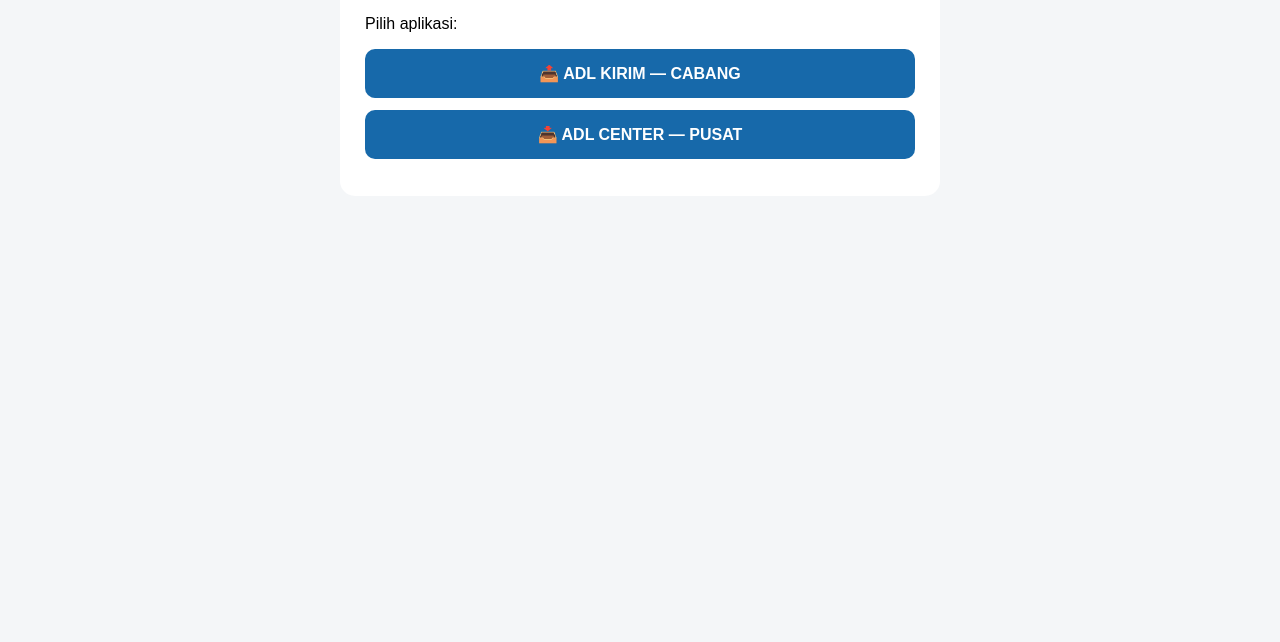
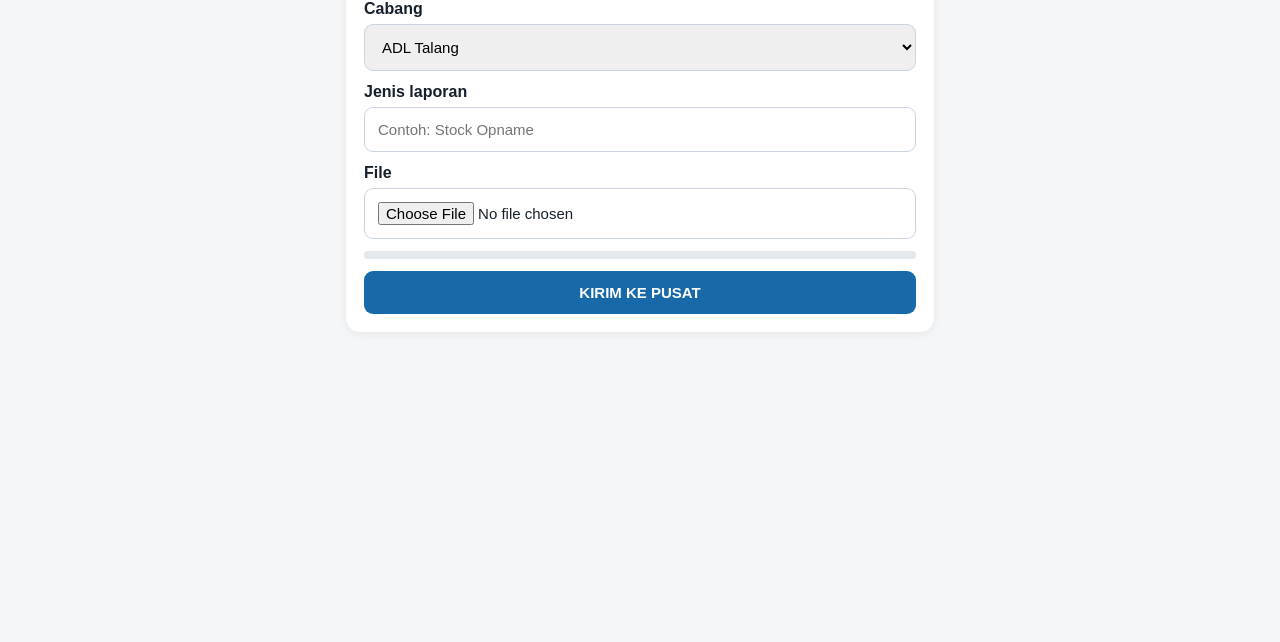
Before and after one commit to sachril917-spec/adl-file-center, a website: page index.html in a window 1280 px wide. Shown: the part 158-800 px from the top of the page. Drawn offline with Linux system fonts and the light colour scheme.

Commit message:
Add files via upload

```diff
--- a/index.html
+++ b/index.html
@@ -1,3 +1,8 @@
 <!doctype html><html lang="id"><meta charset="utf-8"><meta name="viewport" content="width=device-width,initial-scale=1">
-<title>ADL File Center</title><style>body{font-family:Arial;margin:0;background:#f4f6f8}.w{max-width:600px;margin:50px auto;padding:18px}.c{background:#fff;padding:25px;border-radius:15px}a{display:block;background:#1769aa;color:white;text-decoration:none;padding:15px;border-radius:10px;margin:12px 0;text-align:center;font-weight:bold}</style>
-<div class="w"><div class="c"><h1>ADL FILE CENTER</h1><p>Pilih aplikasi:</p><a href="/cabang/">📤 ADL KIRIM — CABANG</a><a href="/pusat/">📥 ADL CENTER — PUSAT</a></div></div></html>
+<title>ADL KIRIM</title><style>*{box-sizing:border-box}body{font-family:Arial;margin:0;background:#f4f6f8;color:#17202a}header{background:#1769aa;color:#fff;padding:16px;font-size:21px;font-weight:bold}main{max-width:620px;margin:auto;padding:16px}.c{background:#fff;padding:18px;border-radius:14px;box-shadow:0 2px 10px #0001}label{display:block;font-weight:bold;margin:12px 0 6px}input,select,button{width:100%;padding:13px;border-radius:9px;border:1px solid #ccd5dd;font-size:15px}button{background:#1769aa;color:#fff;border:0;font-weight:bold;margin-top:12px}.wa{background:#168a45}.s{margin-top:12px;padding:12px;border-radius:9px;white-space:pre-wrap}.ok{background:#e8f7ed;color:#146b37}.err{background:#fdeaea;color:#9a1c1c}.p{height:8px;background:#e4e8ec;border-radius:10px;margin-top:12px;overflow:hidden}.b{height:100%;width:0;background:#1769aa}</style>
+<header>ADL KIRIM</header><main><div class="c"><h2>Kirim Dokumen</h2><label>Cabang</label><select id="branch"></select><label>Jenis laporan</label><input id="report" placeholder="Contoh: Stock Opname"><label>File</label><input id="file" type="file" accept=".xlsx,.xls,.docx,.doc,.pdf,.jpg,.jpeg,.png,.zip"><div class="p"><div id="bar" class="b"></div></div><button id="send" onclick="go()">KIRIM KE PUSAT</button><div id="st" class="s" style="display:none"></div><button id="wa" class="wa" style="display:none" onclick="share()">BAGIKAN VIA WHATSAPP</button></div></main>
+<script>
+const bs=["ADL Talang","ADL Karanganyar","ADL Brebes","ADL Tanglog","ADL Bumiayu","ADL Gumayun","Rizky Pustaka","ADL Kaligelnag","ADL Kaliwungu","ADL Weleri","ADL Kedungwuni","Toko Foto FC Dicky","ADL Ketanggungan","ADL Debong","ADL Mejasem","ADL Ajibarang","ADL Bandar"];bs.forEach(x=>branch.add(new Option(x,x)));let msg="";
+function go(){const f=file.files[0];if(!f)return alert("Pilih file.");send.disabled=true;send.textContent="MENGUPLOAD...";st.style.display="block";st.className="s";st.textContent="Mengupload 0%";bar.style.width="0%";const q=new FormData();q.append("branch",branch.value);q.append("report",report.value);q.append("file",f);const x=new XMLHttpRequest();x.open("POST","/api/upload");x.upload.onprogress=e=>{if(e.lengthComputable){const p=Math.round(e.loaded/e.total*100);bar.style.width=p+"%";st.textContent="Mengupload "+p+"%"}};x.onload=()=>{send.disabled=false;send.textContent="KIRIM KE PUSAT";if(x.status>=200&&x.status<300){const d=JSON.parse(x.responseText);msg=`Laporan ${d.report||"Dokumen"}\nCabang: ${d.branch}\nFile: ${d.originalName}\nDiterima pusat: ${new Date(d.received).toLocaleString("id-ID")}\nSTATUS: FILE SUDAH MASUK PUSAT`;st.className="s ok";st.textContent=msg;bar.style.width="100%";wa.style.display="block";file.value="";report.value=""}else{st.className="s err";st.textContent="Gagal mengirim."}};x.onerror=()=>{send.disabled=false;send.textContent="KIRIM KE PUSAT";st.className="s err";st.textContent="Server tidak dapat dihubungi."};x.send(q)}
+function share(){location.href="https://wa.me/?text="+encodeURIComponent(msg)}
+</script></html>
```
